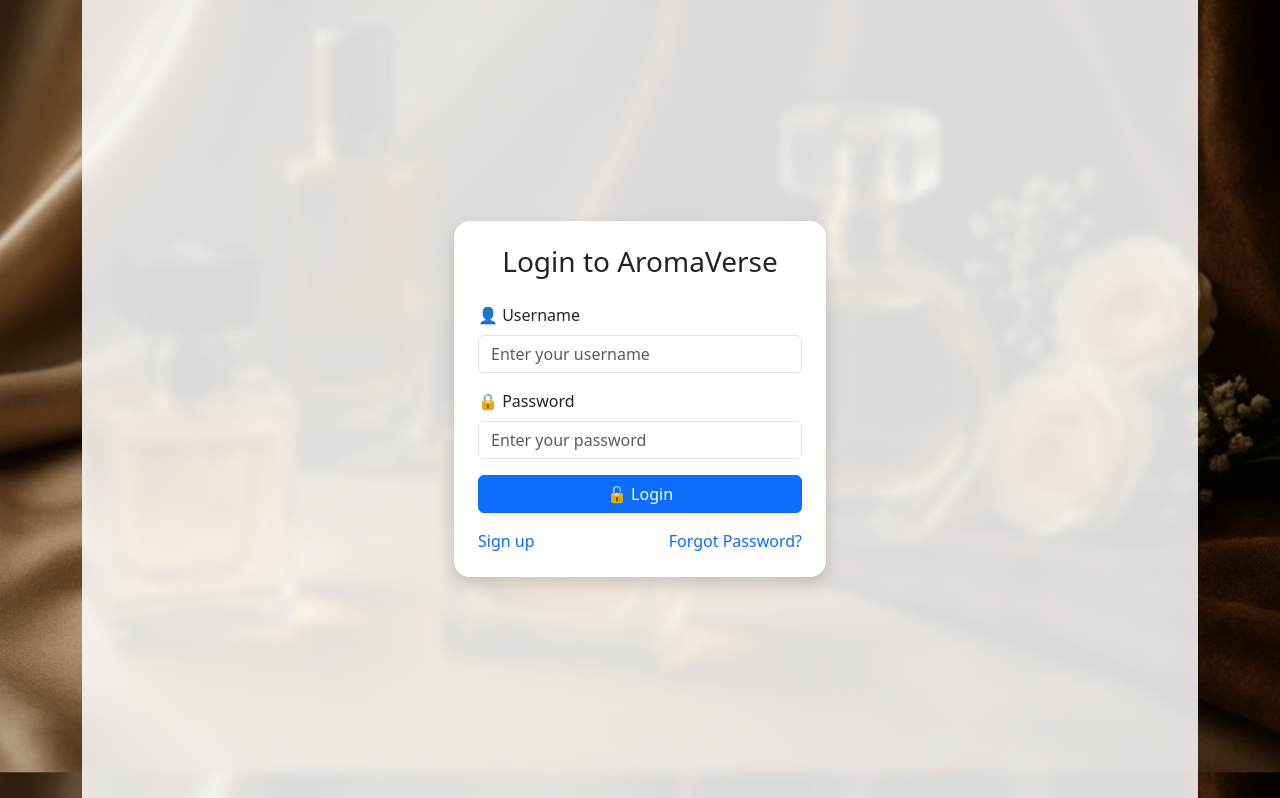
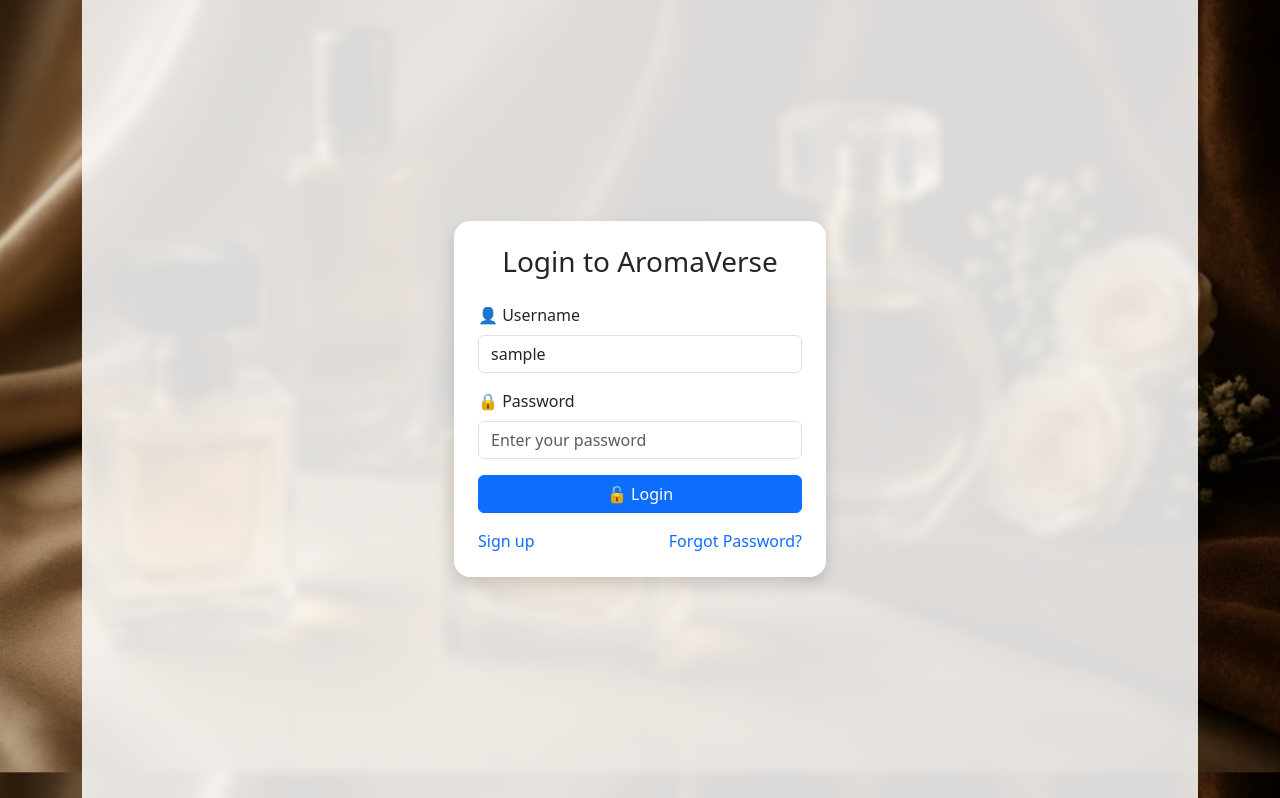
Before and after one commit to ashwathama1-cre/AromaVerse, a Flask app: template templates/login.html in a window 1280 px wide. Shown: the part 81-879 px from the top of the page. Run offline with Flask 3, Linux system fonts and the light colour scheme; the template is opened without the code that fills it: most values are stand-ins (such as "Sample title", 1, 10 or a date in 2020); some libraries are stand-ins or nearby versions.

Commit message:
Update login.html

```diff
--- a/templates/login.html
+++ b/templates/login.html
@@ -39,7 +39,7 @@
 
       <div class="mb-3">
         <label class="form-label">👤 Username</label>
-        <input type="text" name="username" required class="form-control" placeholder="Enter your username">
+        <input type="text" name="username" value="{{ prefill_username }}" required class="form-control" placeholder="Enter your username">
       </div>
 
       <div class="mb-3">
```
